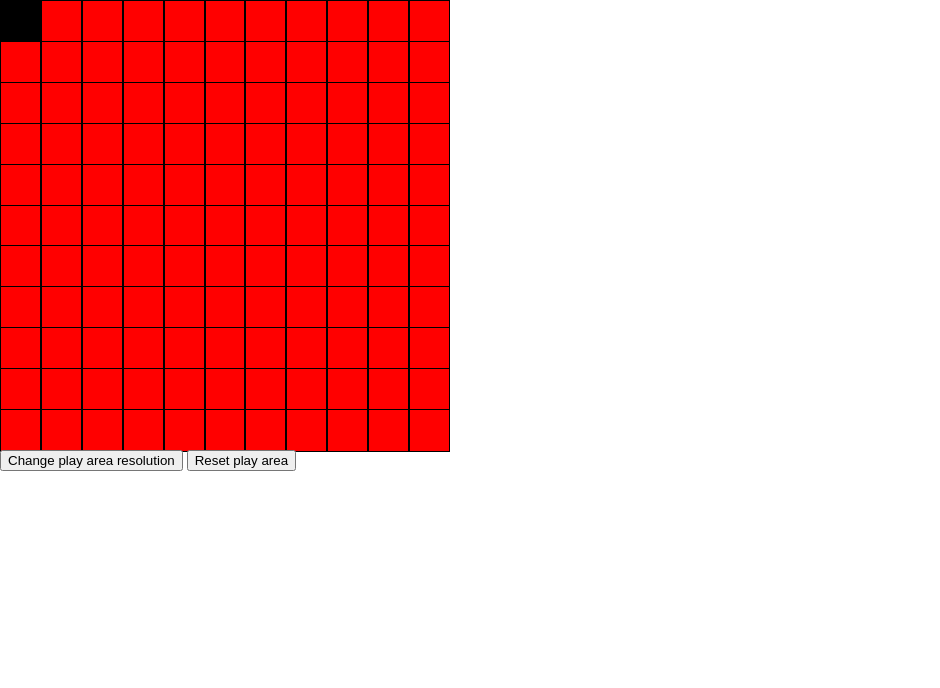
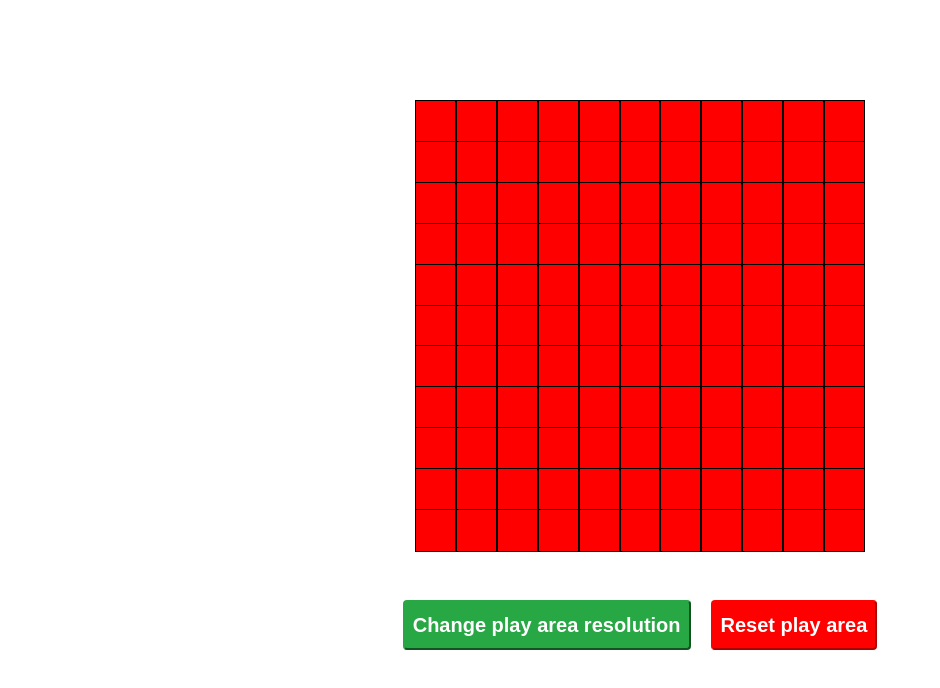
Before and after one commit to chitudorin/odin-etch-a-sketch, a plain HTML site: page index.html in a window 1280 px wide. Shown: the whole page, without its empty margins (0-940 px from the left). Drawn offline with Linux system fonts and the light colour scheme.

Commit message:
Center play area and style buttons

```diff
--- a/index.html
+++ b/index.html
@@ -1,16 +1,19 @@
 <!DOCTYPE html>
 <html lang="en">
-  <head>
-    <meta charset="UTF-8" />
-    <meta http-equiv="X-UA-Compatible" content="IE=edge" />
-    <meta name="viewport" content="width=device-width, initial-scale=1.0" />
+<head>
+    <meta charset="UTF-8"/>
+    <meta http-equiv="X-UA-Compatible" content="IE=edge"/>
+    <meta name="viewport" content="width=device-width, initial-scale=1.0"/>
     <title>Etch-a-sketch</title>
     <script src="script.js" defer></script>
-    <link rel="stylesheet" href="style.css" />
-  </head>
-  <body>
-    <div class="container"></div>
+    <link rel="stylesheet" href="style.css"/>
+</head>
+<body>
+<div class="container"></div>
+<div class="buttons">
     <button class="change">Change play area resolution</button>
     <button class="reset">Reset play area</button>
-  </body>
+</div>
+
+</body>
 </html>
--- a/style.css
+++ b/style.css
@@ -2,19 +2,20 @@ div.element {
     width: 100%;
     height: 100%;
     background-color: red;
-  border: 0.5px solid black;
+    border: 1px solid black;
 }
 
 div.container {
     background-color: white;
+    justify-self: center;
     width: 450px;
     height: 450px;
-  display:flex;
+    display: flex;
     flex-direction: column;
 }
 
-div.row{
-    display:flex;
+div.row {
+    display: flex;
     flex-direction: row;
     height: 100%;
     width: 100%;
@@ -24,4 +25,44 @@ body {
     box-sizing: border-box;
     margin: 0;
     padding: 0;
+    display: flex;
+    justify-content: center;
+    align-items: center;
+    flex-direction: column;
+    height: 100%;
 }
+
+html {
+    height: 100%;
+}
+
+.buttons {
+    margin: 50px;
+    display: flex;
+    flex-direction: row;
+    gap: 20px;
+}
+
+button {
+    font-weight: bold;
+    text-align: center;
+    white-space: nowrap;
+    vertical-align: middle;
+    font-size: 1.25rem;
+    line-height: 1.5;
+    border-radius: .25rem;
+    padding: 0.5rem;
+}
+
+.change {
+    color: #fff;
+    background-color: #28a745;
+    border-color: #28a745;
+
+}
+
+.reset {
+    color: #fff;
+    background-color: red;
+    border-color: red;
+}
```
Lines whose indentation alone changed are shown as unchanged.
